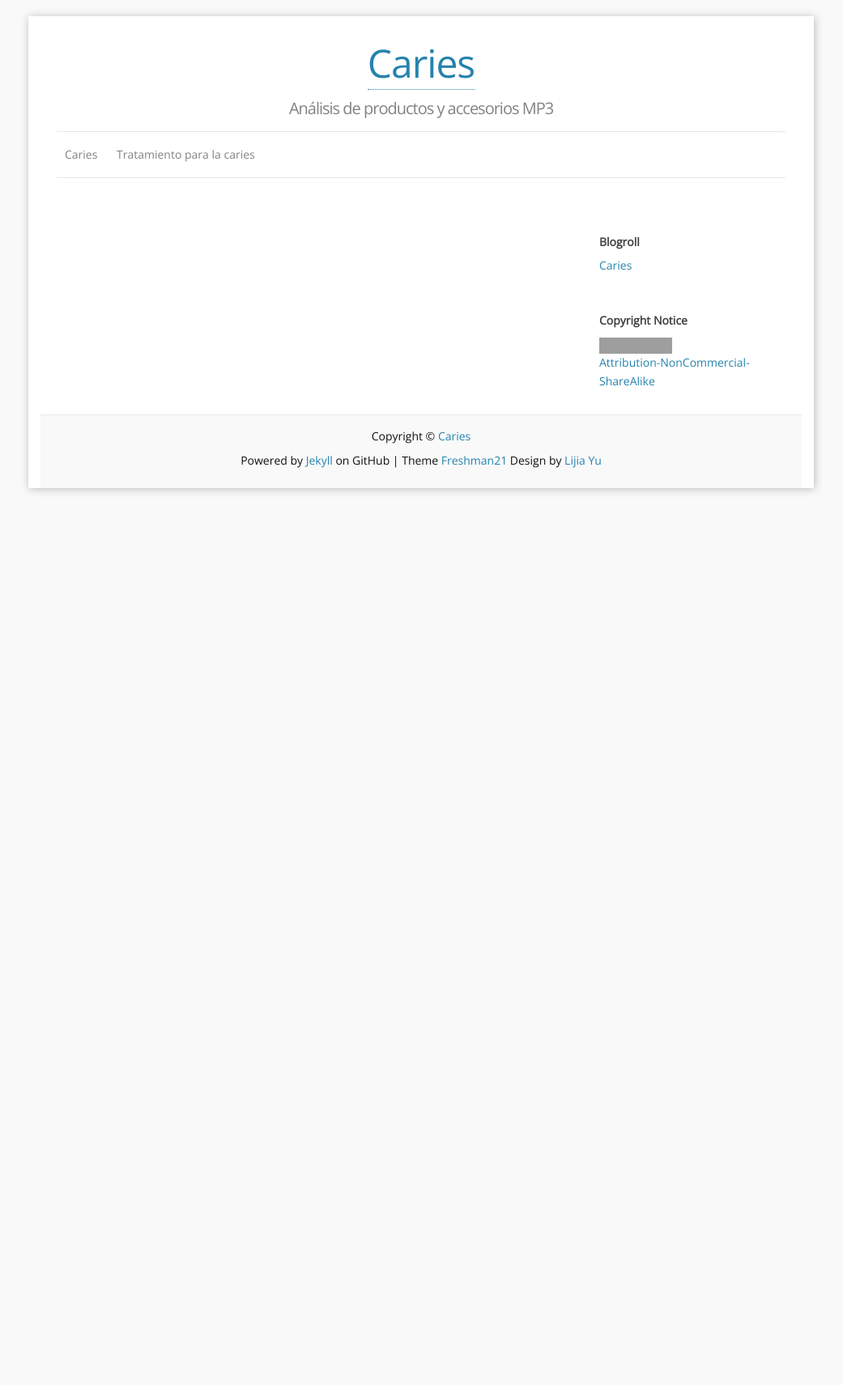
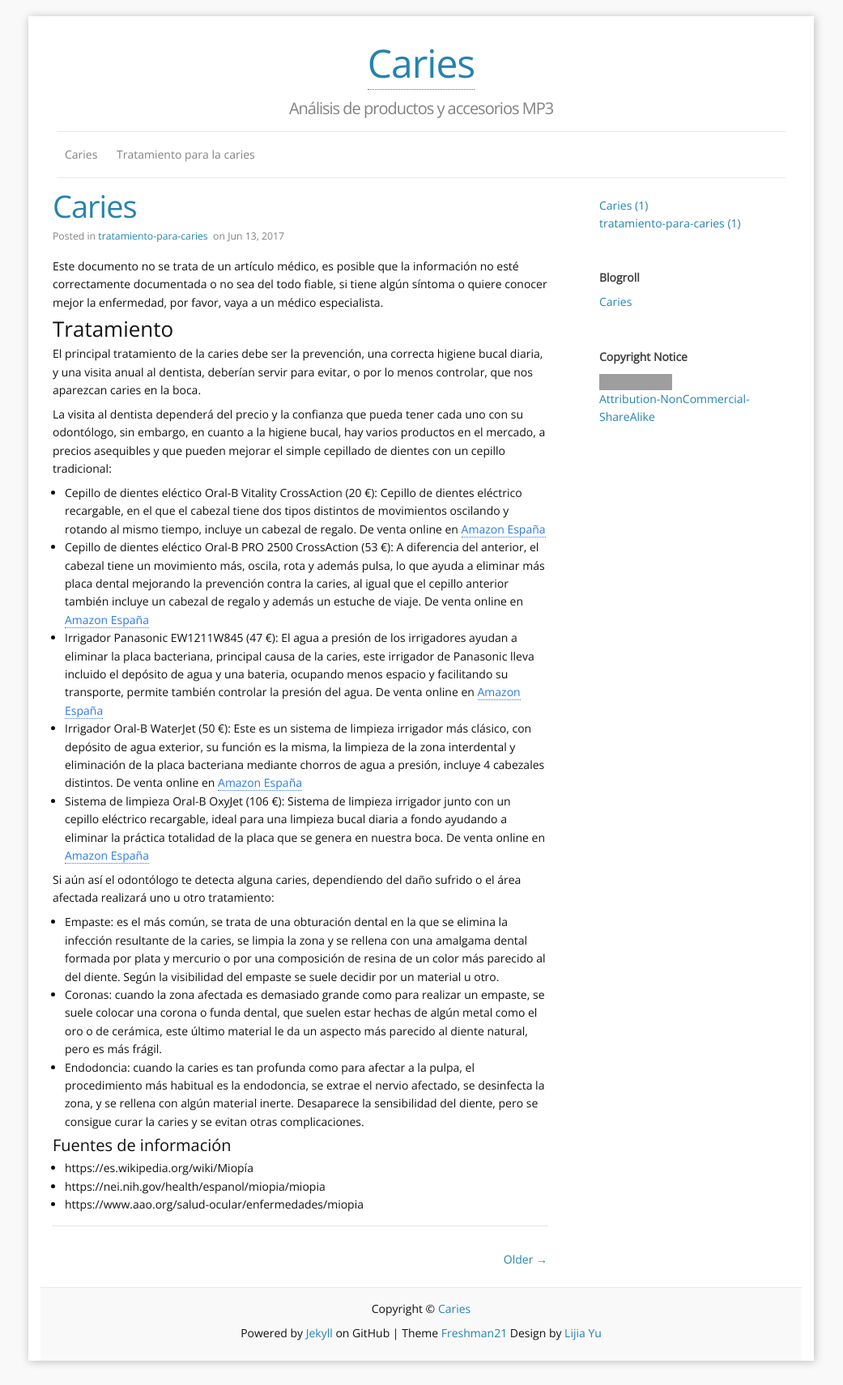
Before and after one commit to sergiodediego/caries.github.io, a Jekyll site: the page built from index.html, in a window 1280 px wide. Shown: the whole page at 81% size, without its empty margins (120-1161 px from the left). Built offline with Jekyll 4.4.1, drawn with Linux system fonts in a browser that asks for light colours; the list of posts is cut into pages by our own code; comment, search, counter and statistics services are not loaded; before the commit the page ends 900 px from its top, so only the background shows below that; grey boxes are pictures that could not be loaded.

Commit message:
fechas post

```diff
--- a/_posts/caries.md
+++ b/_posts/2017-06-13-caries.md
@@ -3,7 +3,7 @@ layout: post
 title: Caries
 description: Análisis de la caries, una de las enfermedades bucodentales más comunes
 keywords: caries
-modified: 2016-02-06
+modified: 2017-06-13
 categories: Caries
 
 ---
--- a/_posts/tratamiento-caries.md
+++ b/_posts/2017-06-13-tratamiento-caries.md
@@ -3,7 +3,7 @@ layout: post
 title: Caries
 description: Tratamiento de la caries, una de las enfermedades bucodentales más comunes
 keywords: caries, tratamiento de la caries
-modified: 2016-02-06
+modified: 2017-06-13
 categories: tratamiento-para-caries
 
 ---
```
